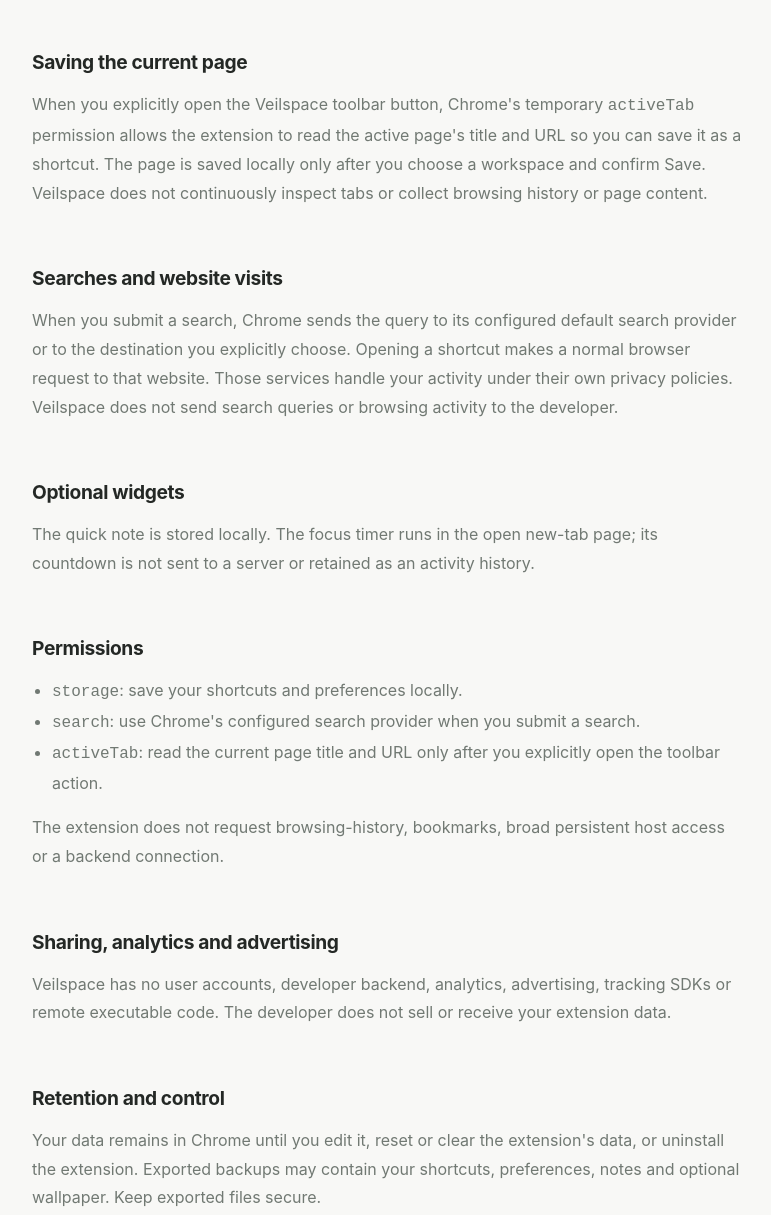
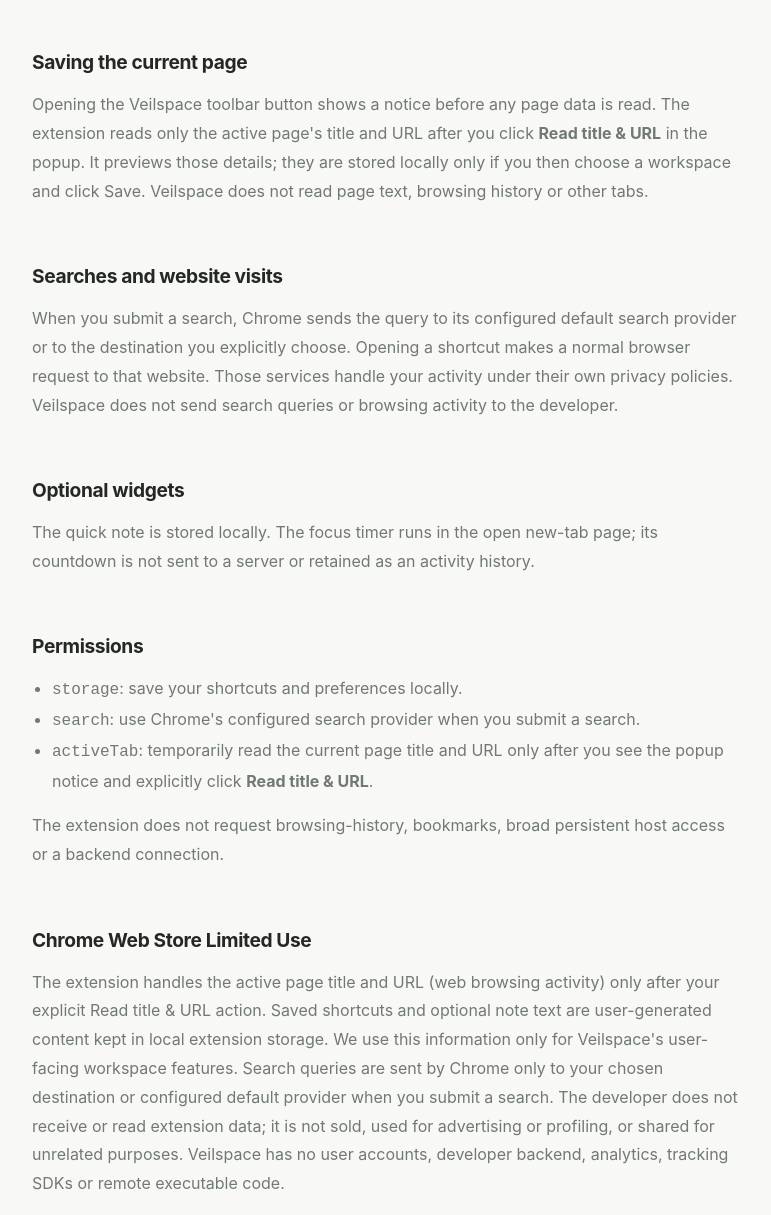
Before and after one commit to moretea-labs/studio-site, a plain HTML site: page veilspace/privacy/index.html in a window 1280 px wide. Shown: the part 820-2035 px from the top of the page, without its empty margins (252-1023 px from the left). Drawn offline with Linux system fonts and the light colour scheme.

Commit message:
docs(privacy): disclose explicit Veilspace page-read consent

```diff
--- a/veilspace/privacy/index.html
+++ b/veilspace/privacy/index.html
@@ -7,13 +7,13 @@
 </head><body><header class="header wrap"><a class="brand" href="/" aria-label="Moretea Lab home"><span class="mark" aria-hidden="true">✳</span><span>moretea<em>.</em><small>LAB</small></span></a><nav aria-label="Main navigation"><a href="/">Studio</a><a href="/veilspace/support/">Support</a></nav></header>
 <main class="policy"><p class="eyebrow">VEILSPACE · PRIVACY</p><h1>Privacy policy</h1><p class="lead">Veilspace is a Chrome new-tab extension for user-managed website shortcuts, searches and optional lightweight widgets. Your settings and shortcuts are stored locally in Chrome.</p><p class="meta">Effective date: November 15, 2026 · Last updated: November 15, 2026</p>
 <section><h2>Information stored on your device</h2><p>Workspace names, shortcut titles and URLs, link ordering, language, appearance settings, clock size and placement, enabled widgets and their placement, and quick-note text are stored using Chrome extension-local storage. Optional wallpaper images are resized and converted to JPEG locally before storage. The developer does not receive this data.</p></section>
-<section><h2>Saving the current page</h2><p>When you explicitly open the Veilspace toolbar button, Chrome's temporary <code>activeTab</code> permission allows the extension to read the active page's title and URL so you can save it as a shortcut. The page is saved locally only after you choose a workspace and confirm Save. Veilspace does not continuously inspect tabs or collect browsing history or page content.</p></section>
+<section><h2>Saving the current page</h2><p>Opening the Veilspace toolbar button shows a notice before any page data is read. The extension reads only the active page's title and URL after you click <strong>Read title &amp; URL</strong> in the popup. It previews those details; they are stored locally only if you then choose a workspace and click Save. Veilspace does not read page text, browsing history or other tabs.</p></section>
 <section><h2>Searches and website visits</h2><p>When you submit a search, Chrome sends the query to its configured default search provider or to the destination you explicitly choose. Opening a shortcut makes a normal browser request to that website. Those services handle your activity under their own privacy policies. Veilspace does not send search queries or browsing activity to the developer.</p></section>
 <section><h2>Optional widgets</h2><p>The quick note is stored locally. The focus timer runs in the open new-tab page; its countdown is not sent to a server or retained as an activity history.</p></section>
-<section><h2>Permissions</h2><ul><li><code>storage</code>: save your shortcuts and preferences locally.</li><li><code>search</code>: use Chrome's configured search provider when you submit a search.</li><li><code>activeTab</code>: read the current page title and URL only after you explicitly open the toolbar action.</li></ul><p>The extension does not request browsing-history, bookmarks, broad persistent host access or a backend connection.</p></section>
-<section><h2>Sharing, analytics and advertising</h2><p>Veilspace has no user accounts, developer backend, analytics, advertising, tracking SDKs or remote executable code. The developer does not sell or receive your extension data.</p></section>
+<section><h2>Permissions</h2><ul><li><code>storage</code>: save your shortcuts and preferences locally.</li><li><code>search</code>: use Chrome's configured search provider when you submit a search.</li><li><code>activeTab</code>: temporarily read the current page title and URL only after you see the popup notice and explicitly click <strong>Read title &amp; URL</strong>.</li></ul><p>The extension does not request browsing-history, bookmarks, broad persistent host access or a backend connection.</p></section>
+<section><h2>Chrome Web Store Limited Use</h2><p>The extension handles the active page title and URL (web browsing activity) only after your explicit Read title &amp; URL action. Saved shortcuts and optional note text are user-generated content kept in local extension storage. We use this information only for Veilspace's user-facing workspace features. Search queries are sent by Chrome only to your chosen destination or configured default provider when you submit a search. The developer does not receive or read extension data; it is not sold, used for advertising or profiling, or shared for unrelated purposes. Veilspace has no user accounts, developer backend, analytics, tracking SDKs or remote executable code.</p></section>
 <section><h2>Retention and control</h2><p>Your data remains in Chrome until you edit it, reset or clear the extension's data, or uninstall the extension. Exported backups may contain your shortcuts, preferences, notes and optional wallpaper. Keep exported files secure.</p></section>
 <section><h2>Contact and changes</h2><p>For questions or privacy concerns, use the <a href="/veilspace/support/">Veilspace support page</a>. This policy will be updated if the extension's data practices change.</p></section>
 <footer><a href="/veilspace/privacy/">English</a> · <a href="/veilspace/privacy/#中文">简体中文</a> · <a href="/veilspace/support/">Support</a></footer>
-<section id="中文" lang="zh-CN"><h1>隐私政策</h1><p class="meta">生效日期：2026 年 11 月 15 日</p><h2>设备本地存储</h2><p>Veilspace 将空间名称、快捷入口标题和网址、排序、语言、外观设置、时钟设置、小记事内容等保存在 Chrome 扩展本地存储中。自定义壁纸会在本地缩放并转换为 JPEG。开发者不会收到这些数据。</p><h2>保存当前网页</h2><p>只有在你主动打开 Veilspace 工具栏按钮后，Chrome 临时授予的 activeTab 权限才允许读取当前页面标题和网址。你选择空间并确认保存后，信息才会写入本地。扩展不会持续读取标签页、浏览历史或网页内容。</p><h2>搜索与网站访问</h2><p>提交搜索时，Chrome 会将搜索词发送到浏览器配置的默认搜索引擎，或你主动选择的搜索目标。打开快捷入口会正常访问对应网站。Veilspace 不会将搜索词或浏览活动发送给开发者。</p><h2>权限</h2><ul><li>storage：在本地保存快捷入口和偏好设置。</li><li>search：在你提交搜索时调用 Chrome 搜索服务。</li><li>activeTab：仅在你主动打开工具栏操作后读取当前页面标题和网址。</li></ul><h2>数据共享与追踪</h2><p>Veilspace 不提供用户账号或开发者后端，不包含分析、广告、追踪 SDK 或远程可执行代码。开发者不会出售或接收扩展数据。</p><h2>数据保留与控制</h2><p>数据保留在 Chrome 中，直到你编辑、重置或清除扩展数据，或卸载扩展。导出的备份可能包含快捷入口、偏好设置、笔记和自定义壁纸，请妥善保管。</p><h2>联系与政策变更</h2><p>如有问题或隐私疑虑，请通过<a href="/veilspace/support/">Veilspace 支持页面</a>联系。若数据处理方式发生变化，本政策也会相应更新。</p></section>
+<section id="中文" lang="zh-CN"><h1>隐私政策</h1><p class="meta">生效日期：2026 年 11 月 15 日</p><h2>设备本地存储</h2><p>Veilspace 将空间名称、快捷入口标题和网址、排序、语言、外观设置、时钟设置、小记事内容等保存在 Chrome 扩展本地存储中。自定义壁纸会在本地缩放并转换为 JPEG。开发者不会收到这些数据。</p><h2>保存当前网页</h2><p>点击 Veilspace 工具栏按钮后，弹窗会先说明数据读取用途。在你点击「读取标题和网址」后，扩展才会读取当前页面标题和网址并显示预览。只有随后选择空间并点击保存，信息才会写入本地。扩展不会读取网页正文、浏览历史或其他标签页。</p><h2>搜索与网站访问</h2><p>提交搜索时，Chrome 会将搜索词发送到浏览器配置的默认搜索引擎，或你主动选择的搜索目标。打开快捷入口会正常访问对应网站。Veilspace 不会将搜索词或浏览活动发送给开发者。</p><h2>权限</h2><ul><li>storage：在本地保存快捷入口和偏好设置。</li><li>search：在你提交搜索时调用 Chrome 搜索服务。</li><li>activeTab：只有你看到弹窗说明并明确点击「读取标题和网址」后，才会临时读取当前页面标题和网址。</li></ul><h2>Chrome Web Store 有限用途政策与数据共享</h2><p>扩展只会在你明确点击「读取标题和网址」后处理当前页面标题和网址（网页浏览活动）；保存的快捷入口和可选笔记属于用户生成内容，并仅保存在本地。数据只用于 Veilspace 的工作区功能。提交搜索时，Chrome 只会将搜索词发送到你选择的目标或浏览器配置的默认搜索服务。开发者不会接收或人工读取扩展数据；数据不会被出售、用于广告或画像，也不会用于无关目的或向无关第三方共享。Veilspace 不提供用户账号或开发者后端，不包含分析、广告、追踪 SDK 或远程可执行代码。</p><h2>数据保留与控制</h2><p>数据保留在 Chrome 中，直到你编辑、重置或清除扩展数据，或卸载扩展。导出的备份可能包含快捷入口、偏好设置、笔记和自定义壁纸，请妥善保管。</p><h2>联系与政策变更</h2><p>如有问题或隐私疑虑，请通过<a href="/veilspace/support/">Veilspace 支持页面</a>联系。若数据处理方式发生变化，本政策也会相应更新。</p></section>
 </main></body></html>
```
